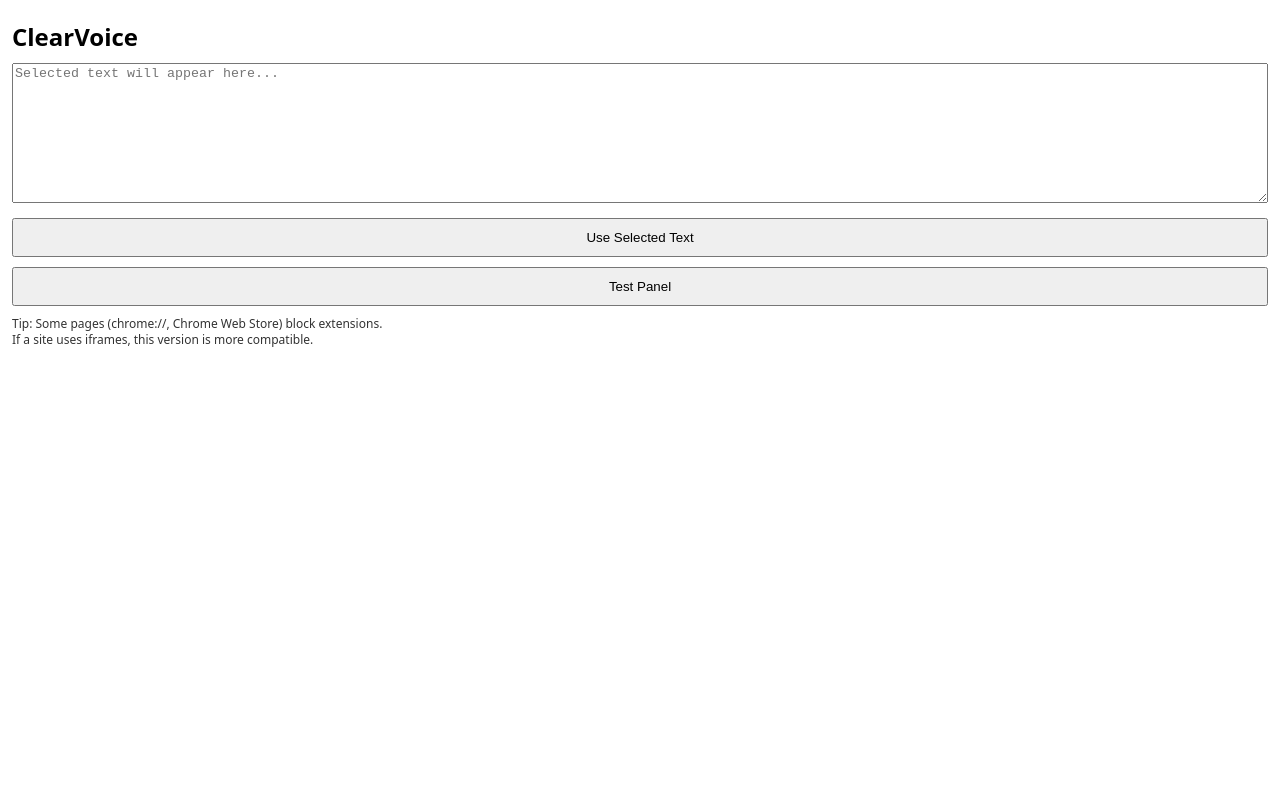
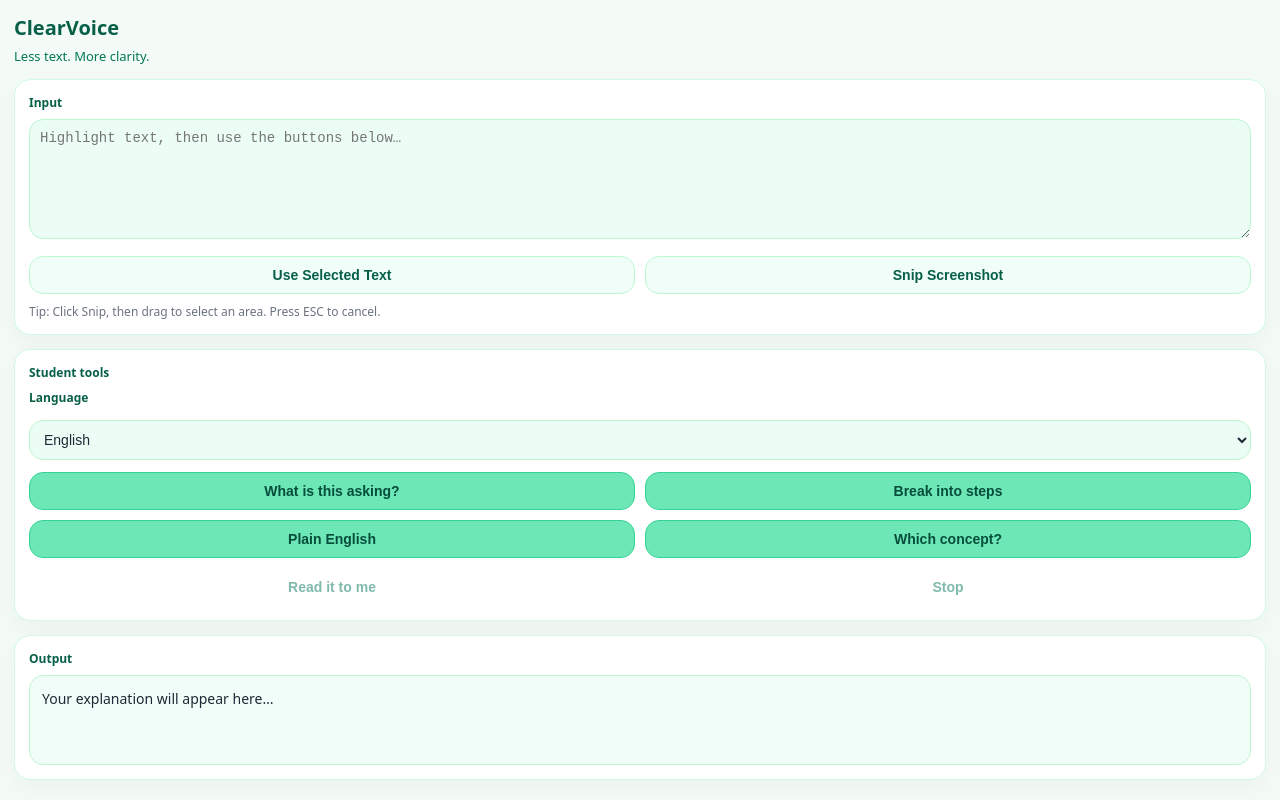
Before and after one commit to SehreenB/clearvoice-extension, a browser extension: page sidepanel.html in a window 1280 px wide. Drawn offline with Linux system fonts and the light colour scheme.

Commit message:
Update sidepanel.html

```diff
--- a/sidepanel.html
+++ b/sidepanel.html
@@ -3,53 +3,63 @@
 
 <head>
     <meta charset="utf-8" />
+    <meta name="viewport" content="width=device-width, initial-scale=1" />
     <title>ClearVoice</title>
-    <style>
-        body {
-            font-family: system-ui, Arial, sans-serif;
-            margin: 12px;
-        }
-
-        h2 {
-            margin-bottom: 10px;
-        }
-
-        textarea {
-            width: 100%;
-            height: 140px;
-            box-sizing: border-box;
-        }
-
-        button {
-            width: 100%;
-            margin-top: 10px;
-            padding: 10px;
-            cursor: pointer;
-        }
-
-        .note {
-            margin-top: 10px;
-            font-size: 12px;
-            opacity: 0.8;
-            line-height: 1.3;
-        }
-    </style>
+    <link rel="stylesheet" href="sidepanel.css" />
 </head>
 
 <body>
-    <h2>ClearVoice</h2>
+    <div class="container">
+        <header class="header">
+            <h1 id="title">ClearVoice</h1>
+            <p class="subtitle" id="subtitle">Less text. More clarity.</p>
+        </header>
 
-    <textarea id="input" placeholder="Selected text will appear here..."></textarea>
+        <section class="block">
+            <label for="input" id="lblInput">Input</label>
+            <textarea id="input" placeholder="Highlight text, then use the buttons below…"></textarea>
 
-    <button id="useSelectionBtn">Use Selected Text</button>
-    <button id="testBtn">Test Panel</button>
+            <div class="row">
+                <button id="useSelectionBtn" class="btn secondary">Use Selected Text</button>
+                <button id="snipBtn" class="btn secondary">Snip Screenshot</button>
+            </div>
+            <div class="hint" id="snipHint">Tip: Click Snip, then drag to select an area. Press ESC to cancel.</div>
+        </section>
 
-    <div class="note">
-        Tip: Some pages (chrome://, Chrome Web Store) block extensions.<br />
-        If a site uses iframes, this version is more compatible.
+        <section class="block">
+            <label id="lblTools">Student tools</label>
+
+            <div class="controls">
+                <label for="langSelect" id="lblLang">Language</label>
+                <select id="langSelect">
+                    <option value="English" selected>English</option>
+                    <option value="French">Français</option>
+                    <option value="Spanish">Español</option>
+                    <option value="Mandarin Chinese">中文</option>
+                    <option value="Punjabi (Gurmukhi)">ਪੰਜਾਬੀ</option>
+                </select>
+            </div>
+
+            <div class="grid">
+                <button class="btn primary" data-mode="question_intent" id="btnAsk">What is this asking?</button>
+                <button class="btn primary" data-mode="step_by_step" id="btnSteps">Break into steps</button>
+                <button class="btn primary" data-mode="plain_english" id="btnPlain">Plain English</button>
+                <button class="btn primary" data-mode="concept_helper" id="btnConcept">Which concept?</button>
+            </div>
+
+            <div class="row" style="margin-top:10px;">
+                <button id="speakBtn" class="btn ghost" disabled>Read it to me</button>
+                <button id="stopBtn" class="btn ghost" disabled>Stop</button>
+            </div>
+        </section>
+
+        <section class="block">
+            <label id="lblOutput">Output</label>
+            <div id="output" class="output">Your explanation will appear here…</div>
+        </section>
+
+        <script src="sidepanel.js"></script>
     </div>
-
-    <script src="sidepanel.js"></script>
 </body>
 
 </html>
```
